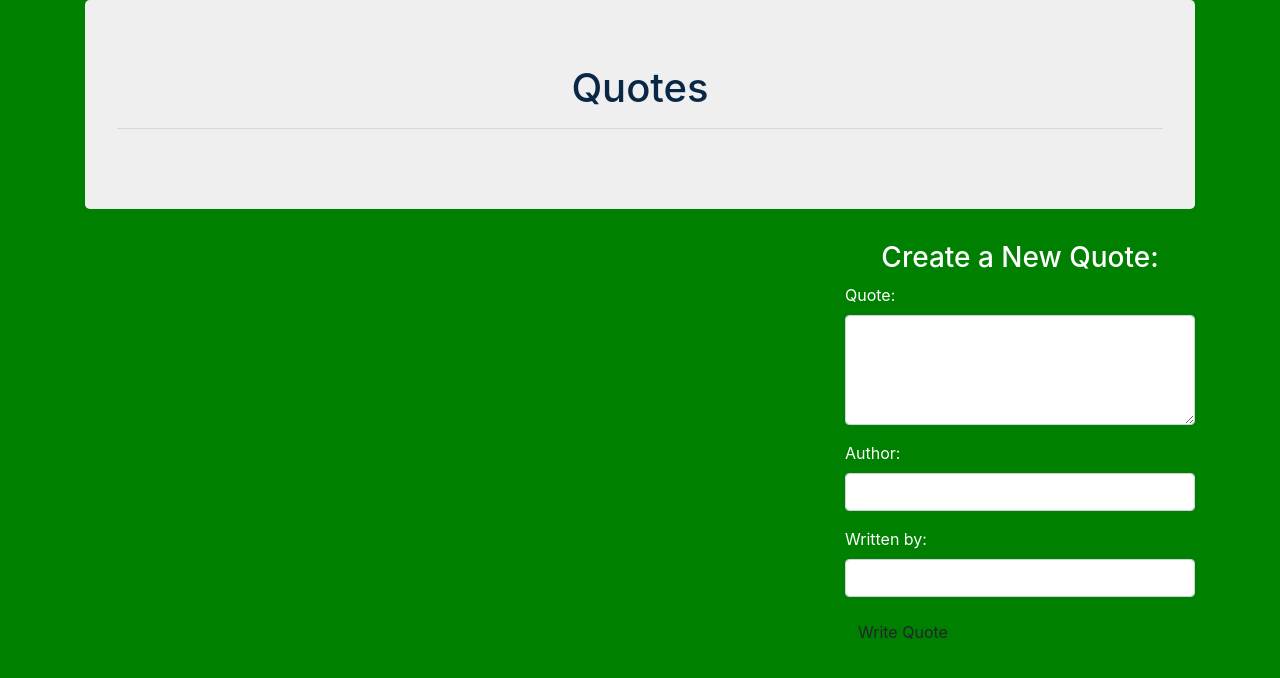
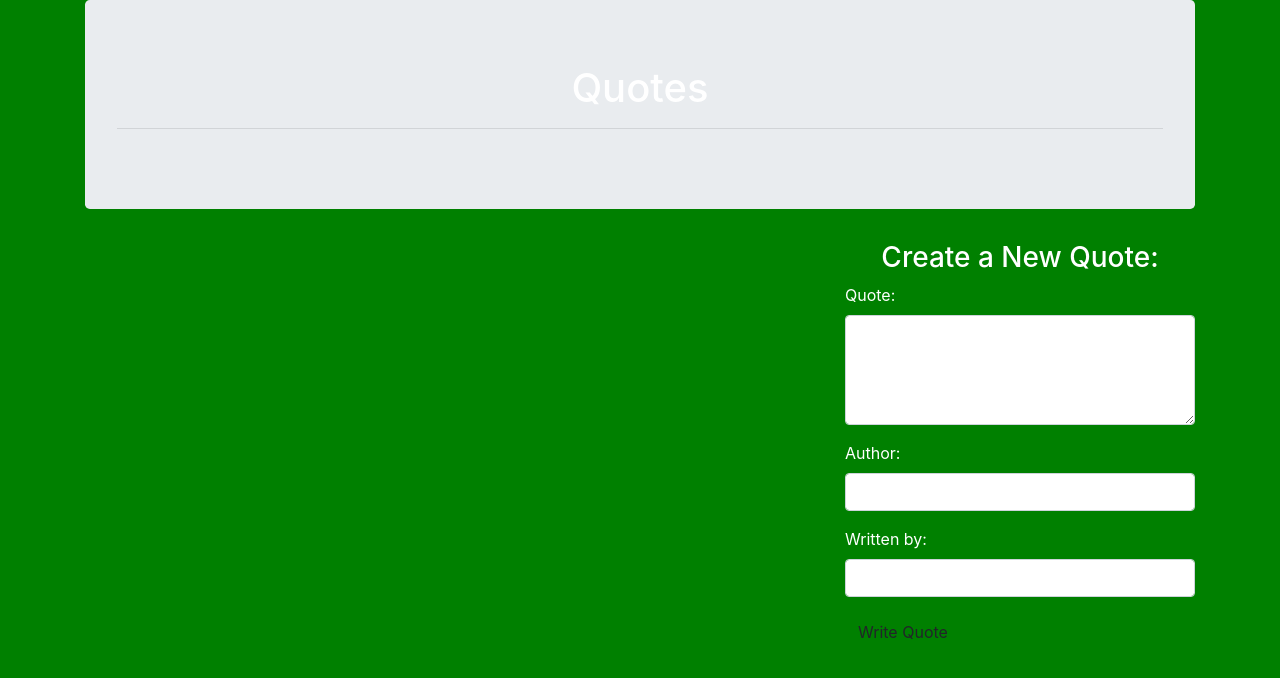
Before and after one commit to elkwal/Quote, an Angular app: page / in a window 1280 px wide. Shown: the top 678 px of the page. Built offline with nearby package versions, Linux system fonts and the light colour scheme.

Commit message:
add the body tags

```diff
--- a/src/styles.css
+++ b/src/styles.css
@@ -4,18 +4,3 @@ body{
   background-color: Green;
   color: #fff;
 }
-button{
-  color: #082845;
-  background-color: #fff;
-  border: none;
-}
-button i{
-  font-size: 20px;
-}
-.jumbotron{
-  background-color: #EFEFEF;
-  color: #082845;
-}
-.panel{
-  padding-bottom: 25px;
-}
```
